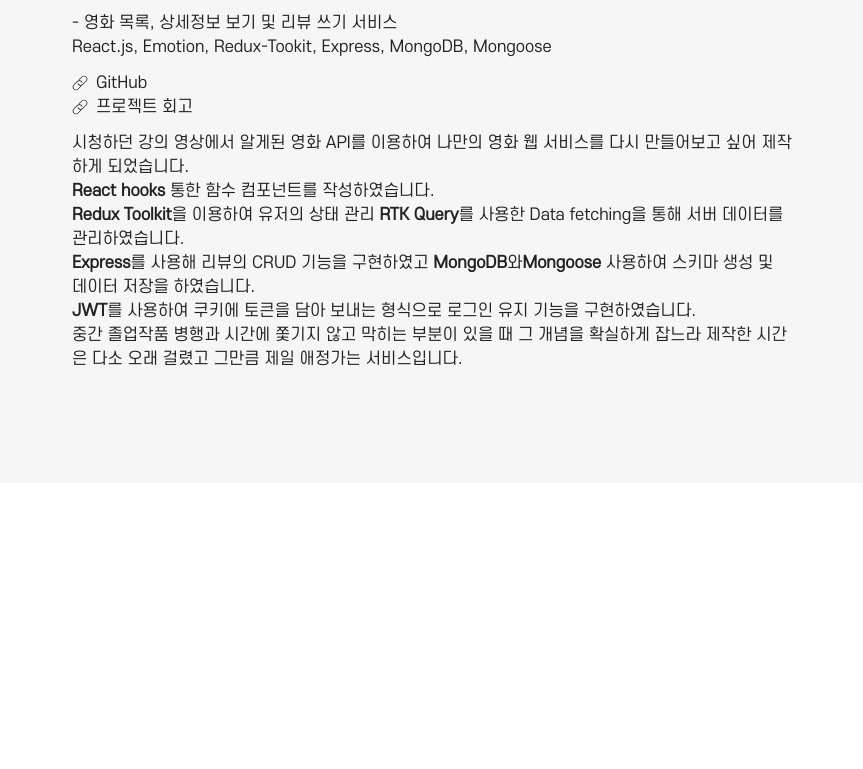
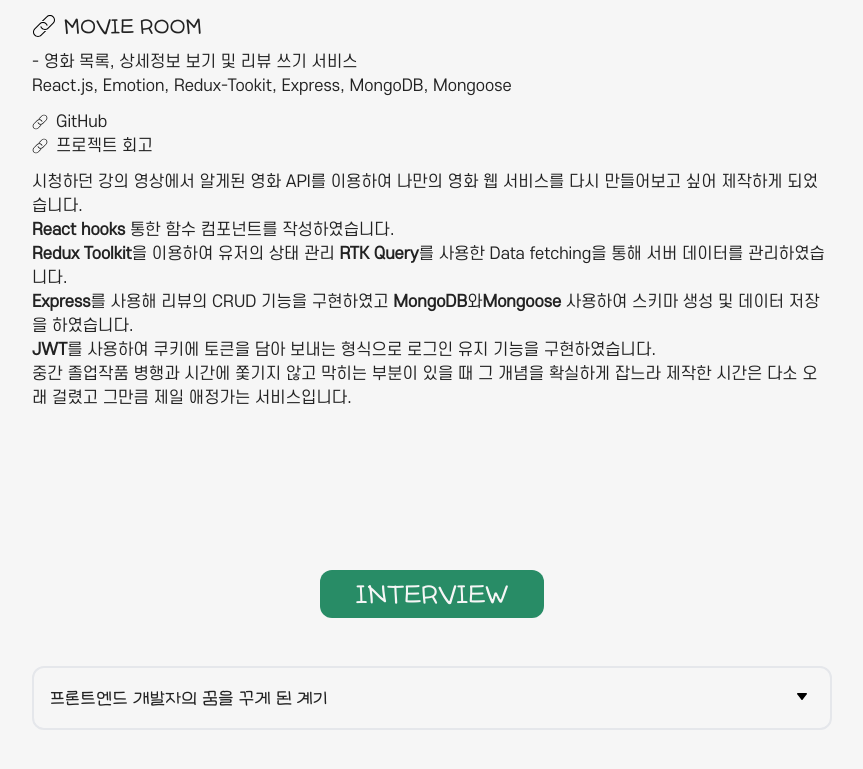
Before and after one commit to DDD120/portfolio, a React (Vite) app: page / in a window 1280 px wide. Shown: the part 2341-3110 px from the top of the page, without its empty margins (208-1071 px from the left). Before the commit the page ends 2824 px from the top, so only its background shows below. Built offline with nearby package versions, Linux system fonts and the light colour scheme.

Commit message:
feat Interview 컴포넌트

```diff
--- a/src/App.tsx
+++ b/src/App.tsx
@@ -4,6 +4,7 @@
 import Layout from "@components/Layout";
 import Skills from "@/container/Skills";
 import Project from "@/container/Project";
+import Interview from "./container/Interview";
 
 function App() {
   return (
@@ -14,6 +15,7 @@
         <AboutMe />
         <Skills />
         <Project />
+        <Interview />
       </Layout>
     </div>
   );
--- /dev/null
+++ b/src/components/InterviewItem.tsx
@@ -0,0 +1,35 @@
+import { useState } from "react";
+import { ReactComponent as Down } from "@/assets/images/interview-down.svg";
+
+interface Props {
+  question: string;
+  children: React.ReactNode;
+}
+
+function InterviewItem({ question, children }: Props) {
+  const [isShow, setIsShow] = useState(false);
+
+  const handleClick = () => {
+    setIsShow((prevState) => !prevState);
+  };
+
+  return (
+    <div className="w-full border-2 rounded-xl p-4">
+      <div
+        onClick={handleClick}
+        className="flex justify-between cursor-pointer"
+      >
+        <h3 className="font-lsy text-xl">{question}</h3>
+        <Down
+          width="24px"
+          height="24px"
+          className={`${isShow && "rotate-180"}`}
+        />
+      </div>
+
+      {isShow && <div className="mt-4 font-scd">{children}</div>}
+    </div>
+  );
+}
+
+export default InterviewItem;
--- a/src/components/ProjectTab.tsx
+++ b/src/components/ProjectTab.tsx
@@ -17,7 +17,7 @@
   };
 
   return (
-    <div className="max-w-[800px] w-[90%] flex flex-col font-scd my-12">
+    <div className="w-full flex flex-col font-scd my-12">
       <ul className="flex text-center mb-2">
         {projects.map((project, index) => (
           <li
--- /dev/null
+++ b/src/container/Interview.tsx
@@ -0,0 +1,22 @@
+import Heading from "@components/Heading";
+import InterviewItem from "@components/InterviewItem";
+
+function Interview() {
+  return (
+    <div
+      id="interveiw"
+      className="flex flex-col items-center my-12 max-w-[800px] w-[90%]"
+    >
+      <Heading>INTERVIEW</Heading>
+      <div className="my-12 w-full flex flex-col gap-4">
+        <InterviewItem question="프론트엔드 개발자의 꿈을 꾸게 된 계기">
+          Duis eu enim sit veniam nisi in. Deserunt eiusmod labore sint aute
+          non. Ad irure ut id veniam in exercitation elit. Irure sint Lorem
+          ullamco in aute ea officia nostrud velit aliqua occaecat do labore ut.
+        </InterviewItem>
+      </div>
+    </div>
+  );
+}
+
+export default Interview;
--- a/src/container/Project.tsx
+++ b/src/container/Project.tsx
@@ -3,7 +3,10 @@
 
 function Project() {
   return (
-    <section id="project" className="flex flex-col items-center my-12">
+    <section
+      id="project"
+      className="flex flex-col items-center my-12 max-w-[800px] w-[90%]"
+    >
       <Heading>PROJECT</Heading>
       <ProjectTab />
     </section>
```
Also changed, not shown: src/assets/images/interview-down.svg (added).
